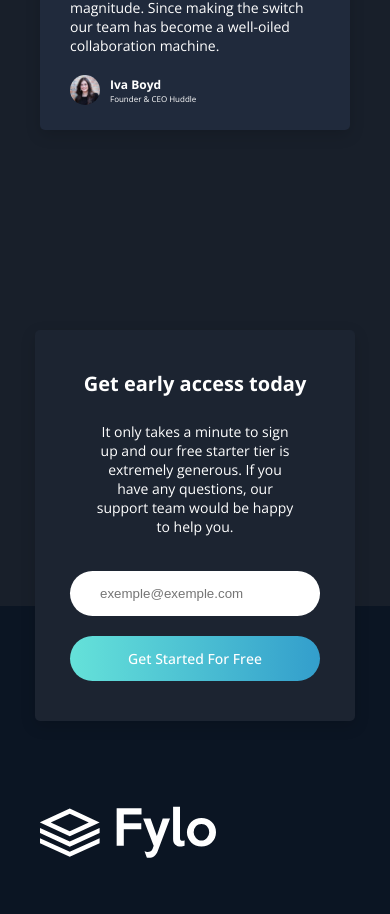
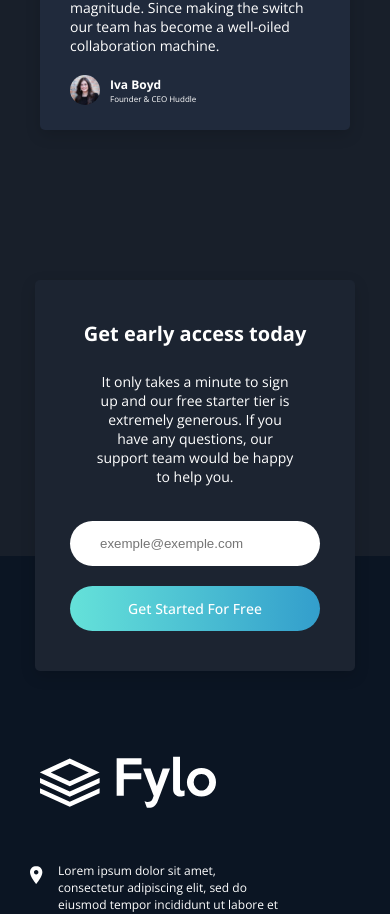
Before and after one commit to LucasLaino/frontend-mentor-fylo-lading-page, a React (Vite) app: page / in a window 390 px wide. Shown: the part 2965-3879 px from the top of the page. Built offline with nearby package versions, Linux system fonts and the light colour scheme.

Commit message:
refactor: Altera o espaçamento entre o GetAccessSection e o Comments Section em celulares

```diff
--- a/src/components/GetAccessSection/GetAccessSection.module.css
+++ b/src/components/GetAccessSection/GetAccessSection.module.css
@@ -33,7 +33,11 @@
     text-align: center;
 }
 
-@media (min-width: 360px) and (max-width: 430px) {
+@media (min-width: 360px) and (max-width: 440px) {
+    .GetAccessSecion {
+        padding: 150px 0 0 0;
+    }
+
     .ContainerGetAccess {
         max-width: 330px;
     }
```
